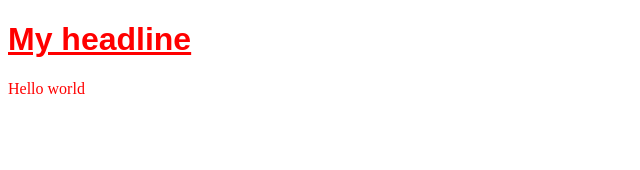
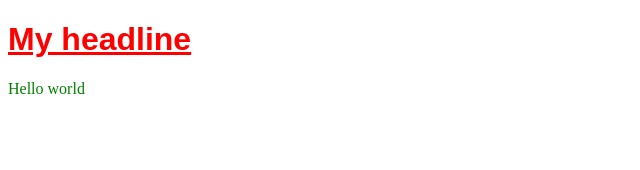
Before and after one commit to LouisPetrik/styled-components-clone, a React (Create React App) app: page / in a window 1280 px wide. Shown: the top 170 px of the page, without its empty margins (0-640 px from the left). Built offline with nearby package versions, Linux system fonts and the light colour scheme.

Commit message:
wrote a couple comments

```diff
--- a/src/App.js
+++ b/src/App.js
@@ -11,7 +11,7 @@ const Headline = styled.h1`
 
 function App() {
   const Title = styled.p`
-    color: red;
+    color: green;
   `
 
   return (
--- a/src/styled.js
+++ b/src/styled.js
@@ -7,15 +7,24 @@ function BuildComponent(props) {
   console.log(cssArray)
   // the object we can use as working CSS-in-JS
 
+
   let cssObject = {}
 
   cssArray.map((item) => {
+    // altering each item
     item = item
+      // removing whitespace on the side
       .trim()
+      // converting i. e. font-family to fontFamily
       .replace(/\-([a-z])/g, v => v[1].toUpperCase());
 
-      // splitting each CSS-statement into a value pair, for the object
-    cssObject[item.split(":")[0]] = item.split(":")[1]
+    // attribute of the CSS-line, i. e. color, font-family or width
+    let attribute = item.split(":")[0]
+    // value of the CSS-line, i. e. red, Arial or 200 px
+    let value = item.split(":")[1]
+
+    // merging att and value to a whole statement in the object
+    cssObject[attribute] = value
   })
 
   // the final cssObject:
```
